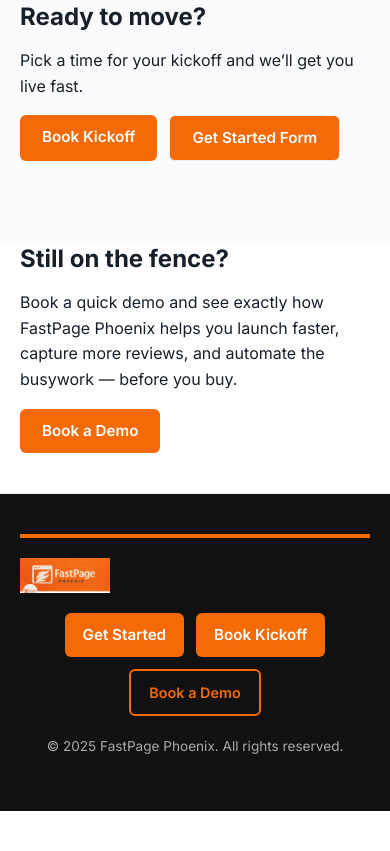
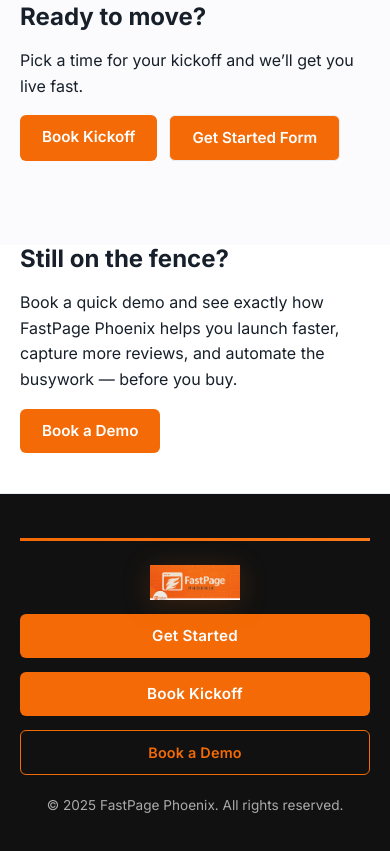
Before and after one commit to fastpagephoenix/fastpagephoenix.github.io, a plain HTML site: page index.html in a window 390 px wide. Shown: the part 4524-5375 px from the top of the page. Before the commit the page ends 5335 px from the top, so only its background shows below. Drawn offline with Linux system fonts and the light colour scheme.

Commit message:
Update styles.css Polish footer

```diff
--- a/styles.css
+++ b/styles.css
@@ -266,3 +266,35 @@ header .btn.small:hover {
   font-size: 0.85rem;
   color: #aaa;
 }
+/* Footer refinements */
+.footer { padding-top: 56px; padding-bottom: 56px; }
+.footer-content { max-width: 1100px; margin: 0 auto; }
+.footer-divider { max-width: 1100px; margin: 0 auto 24px; height: 3px; background: linear-gradient(90deg, var(--brand), #ff7a1a); }
+
+/* Logo a touch larger with subtle depth */
+.footer-logo { width: 110px; margin: 0 auto 14px; filter: drop-shadow(0 4px 14px rgba(243, 106, 0, 0.18)); }
+
+/* Button rhythm and hierarchy */
+.footer-buttons { gap: 14px; margin-top: 6px; margin-bottom: 18px; }
+.footer-buttons .btn { min-width: 180px; letter-spacing: .2px; }
+.footer-buttons .btn.small { border-width: 1.5px; }
+
+/* “Still on the fence?” section spacing harmony with footer */
+.fence { padding: 64px 0 28px; border-top: 1px solid rgba(0,0,0,.04); }
+.fence .btn { box-shadow: 0 6px 18px rgba(243,106,0,.18); }
+.fence .btn:hover { box-shadow: 0 8px 22px rgba(243,106,0,.22); }
+
+/* Mobile tidy-up */
+@media (max-width: 768px) {
+  .footer { padding-top: 44px; padding-bottom: 44px; }
+  .footer-logo { width: 90px; }
+  .footer-buttons .btn { width: 100%; max-width: 360px; }
+}
+
+/* Subtle focus rings for accessibility */
+.footer-buttons .btn:focus-visible,
+.fence .btn:focus-visible {
+  outline: 2px solid #fff;
+  outline-offset: 2px;
+  box-shadow: 0 0 0 3px rgba(243,106,0,.35);
+}
```
